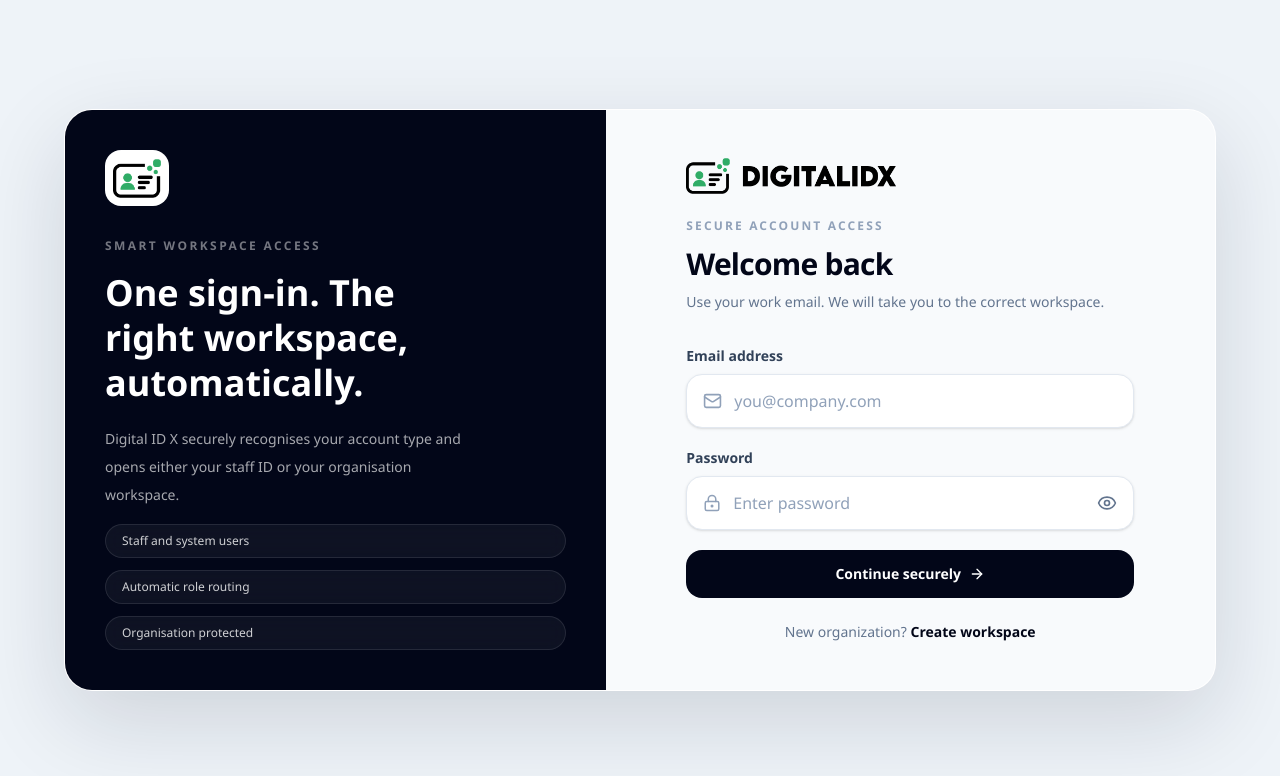
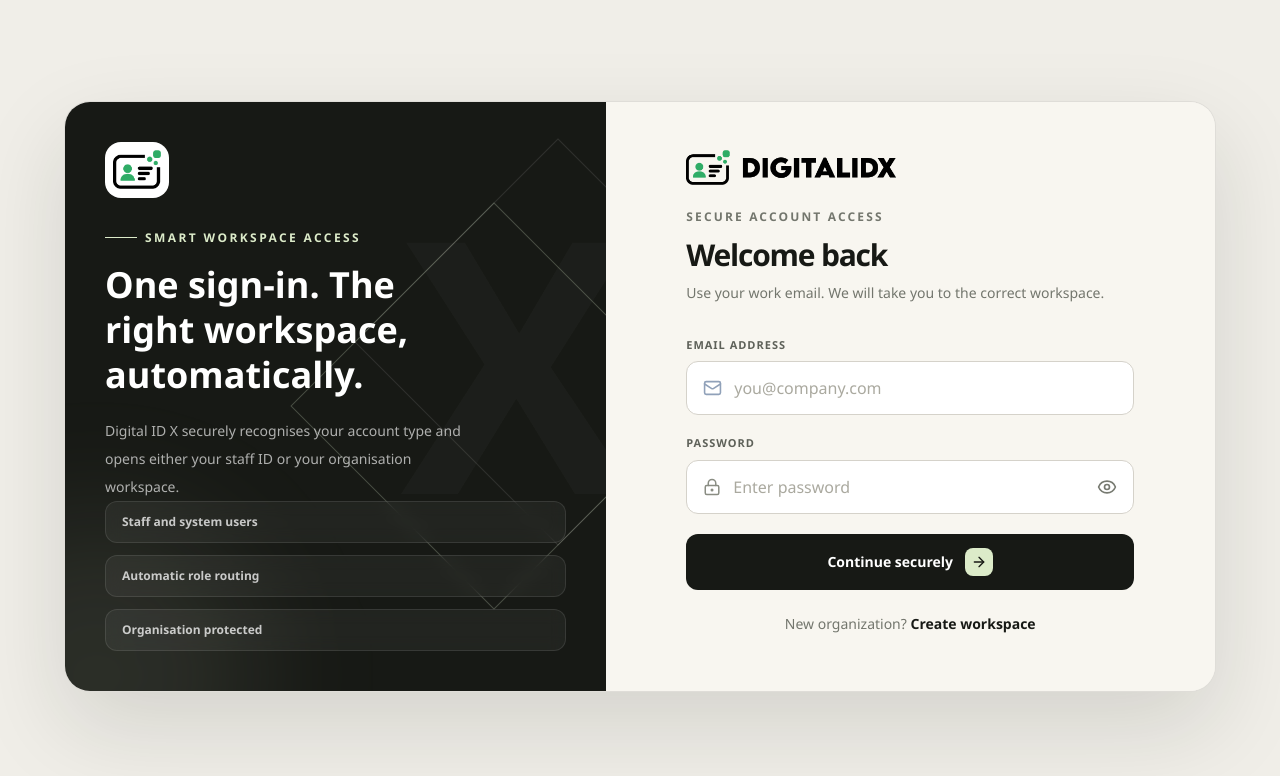
Before and after one commit to dsiddquiSiddqui/digital-id, a Next.js app: page /login in a window 1280 px wide. Shown: the top 776 px of the page. Built offline with nearby package versions, Linux system fonts and the light colour scheme; no server answers.

Commit message:
Unify login and signup theme

```diff
--- a/src/app/login/page.tsx
+++ b/src/app/login/page.tsx
@@ -3,6 +3,7 @@
 import { useEffect, useState } from 'react'
 import { useRouter } from 'next/navigation'
 import Image from 'next/image'
+import Link from 'next/link'
 import {
   Eye,
   EyeOff,
@@ -150,15 +151,22 @@
   }
 
   return (
-    <main className="min-h-screen bg-[#eef3f8] px-5 py-8 text-slate-950">
+    <main className="min-h-screen bg-[#f0eee8] px-3 py-3 text-[#171915] sm:px-5 sm:py-5 lg:px-7 lg:py-7">
       <div className="mx-auto flex min-h-[calc(100vh-4rem)] w-full max-w-6xl items-center">
-        <div className="grid w-full overflow-hidden rounded-[28px] border border-white/80 bg-white shadow-[0_30px_90px_rgba(15,23,42,0.14)] lg:grid-cols-[0.94fr_1.06fr]">
-          <section className="hidden bg-slate-950 p-10 text-white lg:flex lg:flex-col lg:justify-between">
+        <div className="grid w-full overflow-hidden rounded-[26px] border border-black/10 bg-[#f8f6f0] shadow-[0_35px_90px_rgba(27,29,24,0.13)] lg:grid-cols-[0.94fr_1.06fr]">
+          <section className="relative isolate hidden overflow-hidden bg-[#171915] p-10 text-white lg:flex lg:flex-col lg:justify-between">
+            <div className="pointer-events-none absolute inset-0 -z-10 overflow-hidden" aria-hidden="true">
+              <div className="absolute -right-24 top-24 h-72 w-72 rotate-45 border border-white/10" />
+              <div className="absolute -right-8 top-40 h-72 w-72 rotate-45 border border-[#dcebc9]/25" />
+              <div className="absolute bottom-[-9rem] left-[-8rem] h-80 w-80 rounded-full bg-[#dcebc9]/10 blur-3xl" />
+              <span className="absolute right-3 top-20 text-[22rem] font-black leading-none tracking-[-0.12em] text-white/[0.025]">X</span>
+            </div>
             <div>
               <div className="flex h-14 w-16 items-center justify-center rounded-2xl bg-white p-2">
                 <Image src="/digital-id-x-icon.png" alt="" width={165} height={134} priority className="h-auto w-full" />
               </div>
-              <p className="mt-8 text-xs font-black uppercase tracking-[0.2em] text-white/45">
+              <p className="mt-8 flex items-center gap-2 text-xs font-black uppercase tracking-[0.2em] text-[#dcebc9]">
+                <span className="h-px w-8 bg-[#dcebc9]" />
                 Smart workspace access
               </p>
               <h1 className="mt-4 max-w-sm text-4xl font-black leading-tight">
@@ -177,19 +185,19 @@
             </div>
           </section>
 
-          <section className="bg-[#f8fafc] px-6 py-8 sm:px-10 sm:py-12">
+          <section className="bg-[#f8f6f0] px-6 py-8 sm:px-10 sm:py-12">
             <div className="mx-auto w-full max-w-md">
               <div className="mb-8">
                 <Image src="/digital-id-x-logo.png" alt="Digital ID X" width={800} height={134} priority className="mb-6 h-auto w-[210px]" />
-                <p className="text-xs font-black uppercase tracking-[0.18em] text-slate-400">Secure account access</p>
-                <h2 className="mt-3 text-3xl font-black tracking-tight text-slate-950">
+                <p className="text-xs font-black uppercase tracking-[0.18em] text-[#73766d]">Secure account access</p>
+                <h2 className="mt-3 text-3xl font-black tracking-[-0.04em] text-[#171915]">
                   Welcome back
                 </h2>
-                <p className="mt-2 text-sm leading-6 text-slate-500">
+                <p className="mt-2 text-sm leading-6 text-[#73766d]">
                   Use your work email. We will take you to the correct workspace.
                 </p>
                 {createdWorkspace ? (
-                  <p className="mt-4 rounded-2xl border border-emerald-200 bg-emerald-50 px-4 py-3 text-sm font-medium text-emerald-700">
+                  <p className="mt-4 rounded-xl border border-[#cadbb9] bg-[#edf5e5] px-4 py-3 text-sm font-semibold text-[#496629]">
                     Workspace created for {createdWorkspace}. Sign in with the
                     owner account to continue.
                   </p>
@@ -208,11 +216,11 @@
                 />
 
                 <div>
-                  <label htmlFor="login-password" className="mb-2 block text-sm font-semibold text-slate-700">
+                  <label htmlFor="login-password" className="mb-2 block text-[11px] font-black uppercase tracking-[0.09em] text-[#5e6159]">
                     Password
                   </label>
-                  <div className="flex items-center rounded-2xl border border-slate-200 bg-white px-4 shadow-sm transition focus-within:border-slate-950">
-                    <LockKeyhole className="h-5 w-5 text-slate-400" />
+                  <div className="flex min-h-12 items-center rounded-xl border border-[#d5d2ca] bg-white px-4 text-[#8a8d83] transition focus-within:border-[#171915] focus-within:ring-2 focus-within:ring-[#dcebc9]">
+                    <LockKeyhole className="h-5 w-5" />
                     <input
                       id="login-password"
                       name="password"
@@ -221,13 +229,14 @@
                       value={password}
                       onChange={(e) => setPassword(e.target.value)}
                       placeholder="Enter password"
-                      className="w-full bg-transparent px-3 py-3.5 text-slate-900 outline-none placeholder:text-slate-400"
+                      className="w-full bg-transparent px-3 py-3.5 font-semibold text-[#171915] outline-none placeholder:font-medium placeholder:text-[#aaa99f]"
                       required
                     />
                     <button
                       type="button"
                       onClick={() => setShowPassword((prev) => !prev)}
-                      className="cursor-pointer text-slate-500 transition hover:text-slate-800"
+                      aria-label={showPassword ? 'Hide password' : 'Show password'}
+                      className="cursor-pointer text-[#777a71] transition hover:text-[#171915]"
                     >
                       {showPassword ? <EyeOff className="h-5 w-5" /> : <Eye className="h-5 w-5" />}
                     </button>
@@ -243,18 +252,18 @@
                 <button
                   type="submit"
                   disabled={loading}
-                  className="flex w-full cursor-pointer items-center justify-center gap-2 rounded-2xl bg-slate-950 px-4 py-3.5 text-sm font-bold text-white transition hover:bg-slate-800 disabled:cursor-not-allowed disabled:opacity-60"
+                  className="group flex min-h-12 w-full cursor-pointer items-center justify-center gap-3 rounded-xl bg-[#171915] px-4 py-3.5 text-sm font-black text-white transition hover:bg-[#2b2e27] disabled:cursor-not-allowed disabled:opacity-60"
                 >
                   {loading ? 'Finding your workspace…' : 'Continue securely'}
-                  {!loading ? <ArrowRight className="h-4 w-4" /> : null}
+                  {!loading ? <span className="flex h-7 w-7 items-center justify-center rounded-lg bg-[#dcebc9] text-[#171915] transition group-hover:translate-x-0.5"><ArrowRight className="h-4 w-4" /></span> : null}
                 </button>
               </form>
 
-              <p className="mt-6 text-center text-sm text-slate-500">
+              <p className="mt-6 text-center text-sm text-[#73766d]">
                 New organization?{' '}
-                <a href="/signup" className="font-bold text-slate-950 hover:underline">
+                <Link href="/signup" className="font-black text-[#171915] underline-offset-4 hover:underline">
                   Create workspace
-                </a>
+                </Link>
               </p>
             </div>
           </section>
@@ -283,10 +292,10 @@
 }) {
   return (
     <div>
-      <label htmlFor={id} className="mb-2 block text-sm font-semibold text-slate-700">
+      <label htmlFor={id} className="mb-2 block text-[11px] font-black uppercase tracking-[0.09em] text-[#5e6159]">
         {label}
       </label>
-      <div className="flex items-center rounded-2xl border border-slate-200 bg-white px-4 shadow-sm transition focus-within:border-slate-950">
+      <div className="flex min-h-12 items-center rounded-xl border border-[#d5d2ca] bg-white px-4 text-[#8a8d83] transition focus-within:border-[#171915] focus-within:ring-2 focus-within:ring-[#dcebc9]">
         {icon}
         <input
           id={id}
@@ -296,7 +305,7 @@
           value={value}
           onChange={(e) => onChange(e.target.value)}
           placeholder={placeholder}
-          className="w-full bg-transparent px-3 py-3.5 text-slate-900 outline-none placeholder:text-slate-400"
+          className="w-full bg-transparent px-3 py-3.5 font-semibold text-[#171915] outline-none placeholder:font-medium placeholder:text-[#aaa99f]"
           required
         />
       </div>
@@ -306,7 +315,7 @@
 
 function MiniPill({ text }: { text: string }) {
   return (
-    <div className="rounded-full border border-white/10 bg-white/5 px-4 py-2 text-xs font-medium text-white/80 backdrop-blur-sm">
+    <div className="rounded-xl border border-white/10 bg-white/5 px-4 py-3 text-xs font-bold text-white/75 backdrop-blur-sm">
       {text}
     </div>
   )
--- a/src/app/onboarding/page.tsx
+++ b/src/app/onboarding/page.tsx
@@ -22,8 +22,8 @@
           <aside className="relative isolate overflow-hidden bg-[#171915] px-6 py-7 text-white sm:px-9 sm:py-9 lg:flex lg:flex-col lg:justify-between lg:px-11 lg:py-10">
             <div className="pointer-events-none absolute inset-0 -z-10 overflow-hidden" aria-hidden="true">
               <div className="absolute -right-24 top-28 h-72 w-72 rotate-45 border border-white/10" />
-              <div className="absolute -right-8 top-44 h-72 w-72 rotate-45 border border-[#c8ff4d]/30" />
-              <div className="absolute bottom-[-9rem] left-[-8rem] h-80 w-80 rounded-full bg-[#c8ff4d]/10 blur-3xl" />
+              <div className="absolute -right-8 top-44 h-72 w-72 rotate-45 border border-[#dcebc9]/25" />
+              <div className="absolute bottom-[-9rem] left-[-8rem] h-80 w-80 rounded-full bg-[#dcebc9]/10 blur-3xl" />
               <span className="absolute right-5 top-12 text-[13rem] font-black leading-none tracking-[-0.12em] text-white/[0.025] sm:text-[18rem] lg:right-2 lg:top-24 lg:text-[22rem]">
                 X
               </span>
@@ -35,8 +35,8 @@
               </Link>
 
               <div className="mt-11 max-w-lg sm:mt-14 lg:mt-24">
-                <p className="flex items-center gap-2 text-[11px] font-black uppercase tracking-[0.22em] text-[#c8ff4d]">
-                  <span className="h-px w-8 bg-[#c8ff4d]" />
+                <p className="flex items-center gap-2 text-[11px] font-black uppercase tracking-[0.22em] text-[#dcebc9]">
+                  <span className="h-px w-8 bg-[#dcebc9]" />
                   Workspace launch
                 </p>
                 <h1 className="mt-5 max-w-md font-serif text-[2.85rem] font-semibold leading-[0.92] tracking-[-0.055em] sm:mt-6 sm:text-6xl lg:text-[4.6rem]">
@@ -53,7 +53,7 @@
               <div className="hidden gap-px overflow-hidden rounded-2xl border border-white/10 bg-white/10 sm:grid sm:grid-cols-3 lg:grid-cols-1 xl:grid-cols-3">
                 {trustPoints.map(({ icon: Icon, label, detail }) => (
                   <div key={label} className="bg-[#1c1e19]/95 p-4 sm:p-5">
-                    <Icon className="h-4 w-4 text-[#c8ff4d]" />
+                    <Icon className="h-4 w-4 text-[#dcebc9]" />
                     <p className="mt-4 text-xs font-black text-white">{label}</p>
                     <p className="mt-1 text-[11px] leading-5 text-white/40">{detail}</p>
                   </div>
@@ -62,7 +62,7 @@
 
               <p className="mt-6 text-xs text-white/40">
                 Already have a workspace?{' '}
-                <Link href="/login" className="inline-flex items-center gap-1 font-bold text-white transition hover:text-[#c8ff4d]">
+                <Link href="/login" className="inline-flex items-center gap-1 font-bold text-white transition hover:text-[#dcebc9]">
                   Sign in <ArrowUpRight className="h-3.5 w-3.5" />
                 </Link>
               </p>
```
Also changed, not shown: src/app/onboarding/OnboardingForm.tsx (+7 -7 lines).
